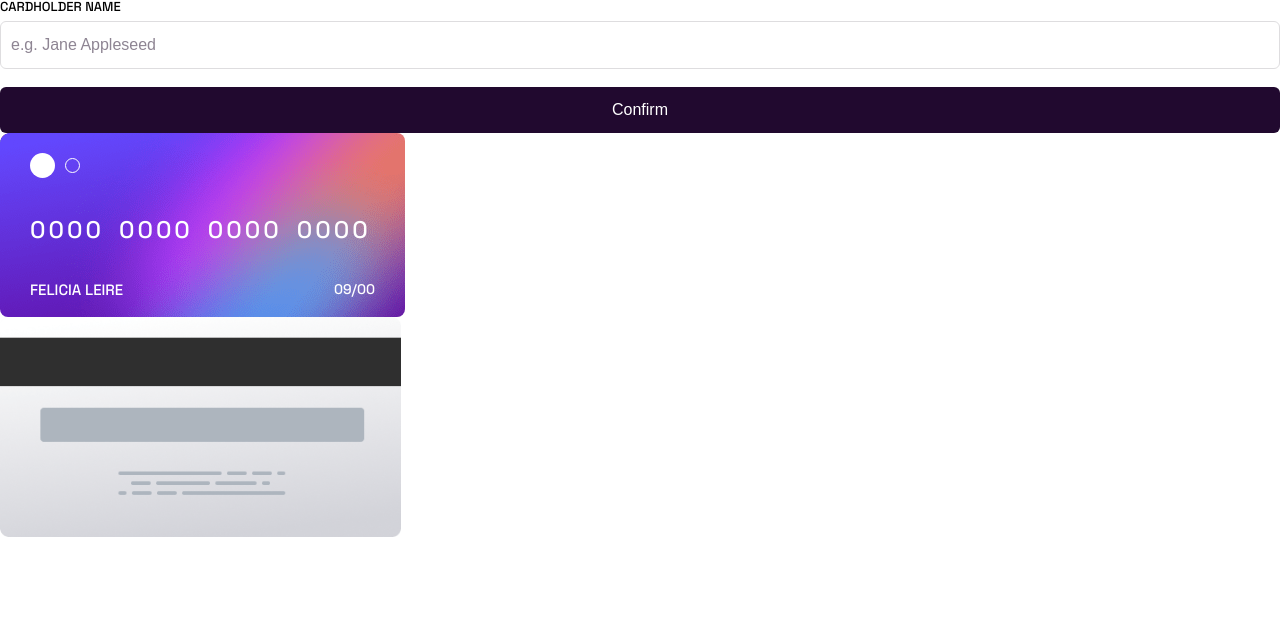
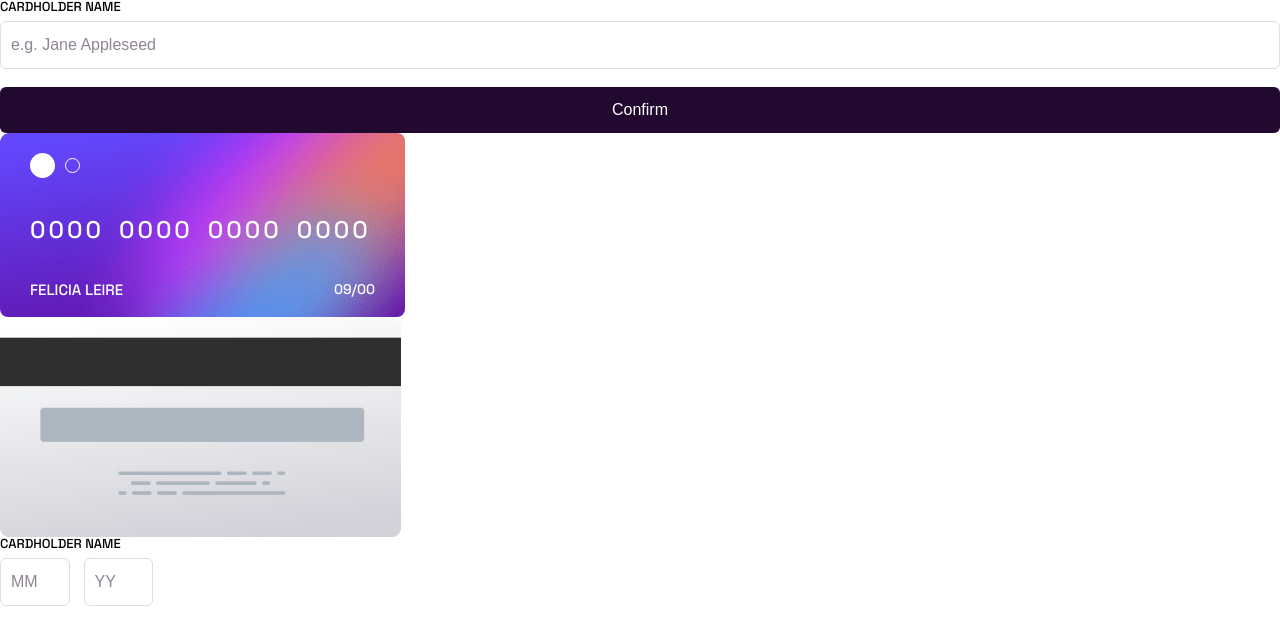
Before and after one commit to bjordandev/fm-interactive-card-details-form, a plain HTML site: page index.html in a window 1280 px wide. Drawn offline with Linux system fonts and the light colour scheme.

Commit message:
create splitted input

```diff
--- a/index.css
+++ b/index.css
@@ -62,7 +62,18 @@ body {
     visibility: visible;
 }
 
+.input.input--splitted  .input__section {
+    display:flex;
+    gap: 14px;
+}
+
+.input.input--splitted .input__bar {
+    flex-basis: 73px;
+    flex-grow: 1;
+}
+
 /* BUTTON */
+
 .button {
     position:relative;
     z-index:1;
@@ -92,6 +103,8 @@ body {
 .button:hover::after {
     transform:scaleX(1);
 }
+
+/* CARD */
 
 .card {
     width:76%;
--- a/index.html
+++ b/index.html
@@ -40,6 +40,15 @@
 
     </div>
 
+    <div class="input input--splitted">
+        <label class="input__label" for="name">cardholder name</label>
+        <div class="input__section" style="width:153px">
+            <input class="input__bar" required placeholder="MM" type="number" name="month" id="month">
+            <input class="input__bar" required placeholder="YY" type="number" name="year" id="year">
+        </div>
+        <span class="input__message">field required</span>
+    </div>
+
     </button>
     <script src="index.js"></script>
 </body>
```
